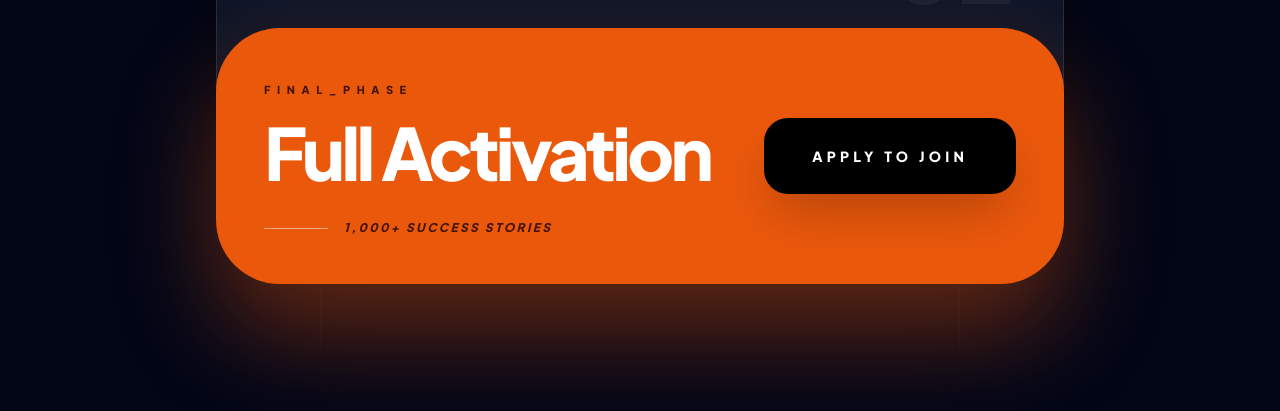
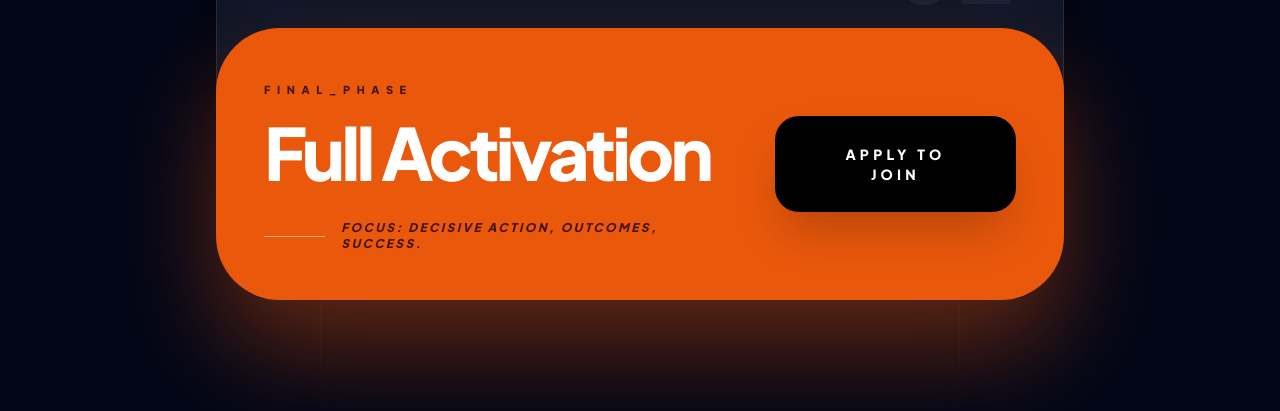
Before and after one commit to Perez-15/Garuda-Marketing-Website, a website: page about.html in a window 1280 px wide. Shown: the part 4534-4945 px from the top of the page. Drawn offline with nearby package versions, Linux system fonts and the light colour scheme.

Commit message:
updated form

```diff
--- a/about.html
+++ b/about.html
@@ -308,7 +308,7 @@
                         <h4 class="text-6xl md:text-7xl font-black text-white mt-4 tracking-tighter leading-none">Full Activation</h4>
                         <div class="flex items-center gap-4 mt-8 justify-center md:justify-start">
                             <div class="h-px w-16 bg-white/50"></div>
-                            <p class="text-orange-950 font-black uppercase text-xs tracking-[0.2em] italic">1,000+ Success Stories</p>
+                            <p class="text-orange-950 font-black uppercase text-xs tracking-[0.2em] italic">Focus: decisive action, outcomes, success.</p>
                         </div>
 
                              </div>
```
